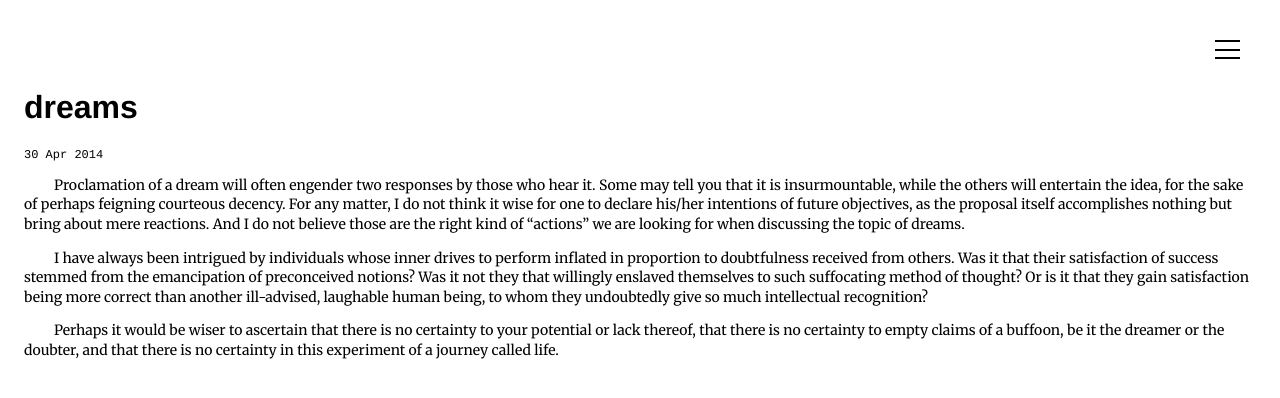
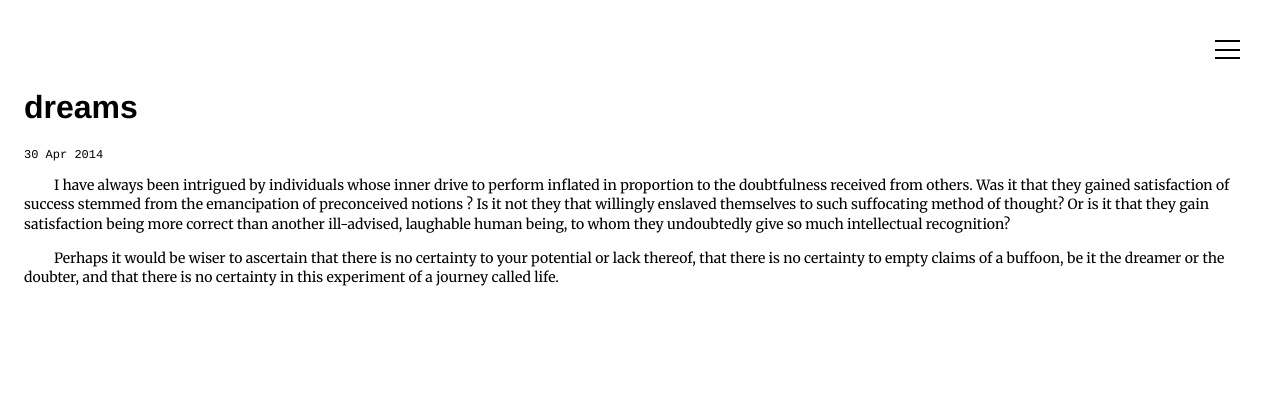
Before and after one commit to sehuno/sehuno.github.io, a Jekyll site: the page built from _posts/2014-04-30-dreams.md, in a window 1280 px wide. Shown: the top 398 px of the page. Built offline with Jekyll 4.4.1, drawn with Linux system fonts in a browser that asks for light colours; nearby versions of some CDN libraries; some web fonts are replaced.

Commit message:
overhaul commit

```diff
--- a/_posts/2014-04-30-dreams.md
+++ b/_posts/2014-04-30-dreams.md
@@ -6,9 +6,6 @@ category: blogpost
 blurb: "Proclamation of a dream will often engender two responses by those who hear it. Some may tell you that it is insurmountable, while the others will entertain the idea, for the sake of ... "
 ---
 <p>
-Proclamation of a dream will often engender two responses by those who hear it. Some may tell you that it is insurmountable, while the others will entertain the idea, for the sake of perhaps feigning courteous decency. For any matter, I do not think it wise for one to declare his/her intentions of future objectives, as the proposal itself accomplishes nothing but bring about mere reactions. And I do not believe those are the right kind of “actions” we are looking for when discussing the topic of dreams.
-</p>
-<p>
-I have always been intrigued by individuals whose inner drives to perform inflated in proportion to doubtfulness received from others. Was it that their satisfaction of success stemmed from the emancipation of preconceived notions? Was it not they that willingly enslaved themselves to such suffocating method of thought? Or is it that they gain satisfaction being more correct than another ill-advised, laughable human being, to whom they undoubtedly give so much intellectual recognition?</p>
+I have always been intrigued by individuals whose inner drive to perform inflated in proportion to the doubtfulness received from others. Was it that they gained satisfaction of success stemmed from the emancipation of preconceived notions ? Is it not they that willingly enslaved themselves to such suffocating method of thought? Or is it that they gain satisfaction being more correct than another ill-advised, laughable human being, to whom they undoubtedly give so much intellectual recognition?</p>
 <p>Perhaps it would be wiser to ascertain that there is no certainty to your potential or lack thereof, that there is no certainty to empty claims of a buffoon, be it the dreamer or the doubter, and that there is no certainty in this experiment of a journey called life.
 </p>
--- a/about/index.html
+++ b/about/index.html
@@ -5,7 +5,7 @@ title: about me
 <link rel="stylesheet" type="text/css" href="/css/about.css">
 <script src="/js/about.js"></script>
 <div class="about-container animsition">
-	<h1>about me</h1>
+	<!-- <h1>about me</h1> -->
 	<div id="text-slide">
 		<h3 class="text-item">coding is cool.</h3>
 		<h3 class="text-item">Proverbs 16:9, 23:17</h3>
```
